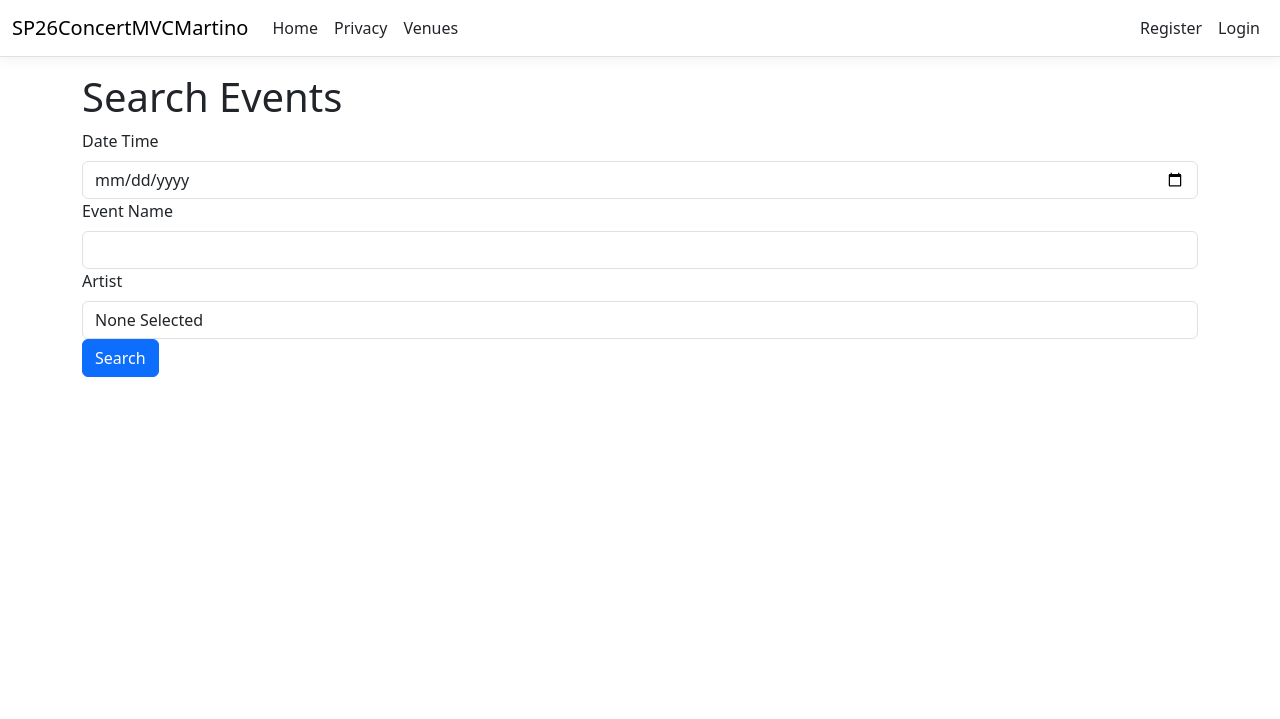
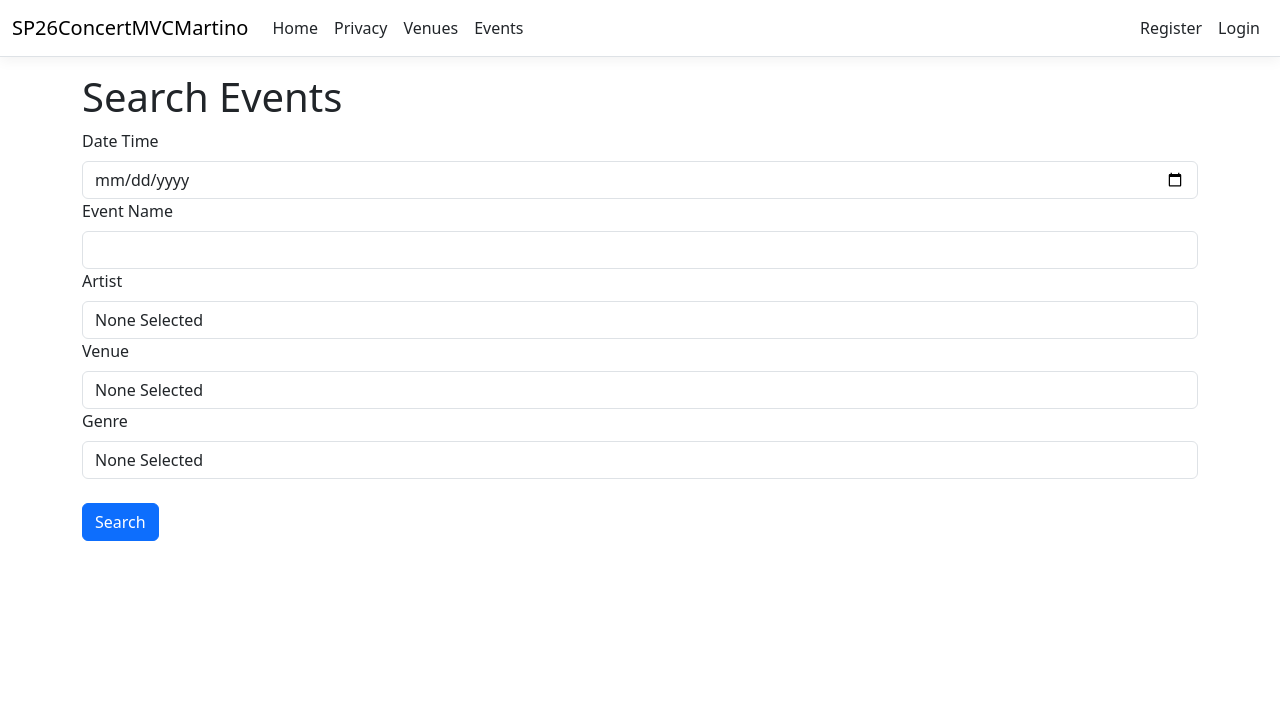
Before and after one commit to rcm00017/Concert-Project, an ASP.NET Core app: page /Event/SearchEvents in a window 1280 px wide. Shown: the top 719 px of the page. Run offline with ASP.NET Core 8, Linux system fonts and the light colour scheme; data comes from the database, SQL or seed files in the repository; style sheets or scripts are compiled from the project's sources; some libraries are stand-ins or nearby versions.

Commit message:
Completed Genre Search

```diff
--- a/SP26ConcertMVCMartino/Controllers/EventController.cs
+++ b/SP26ConcertMVCMartino/Controllers/EventController.cs
@@ -10,12 +10,25 @@ namespace SP26ConcertMVCMartino.Controllers
     {
         private IEventRepo iEventRepo;
         private IArtistRepo iArtistRepo;
+        private IVenueRepo iVenueRepo;
+        private IGenreRepo iGenreRepo;
 
 
-        public EventController(IEventRepo eventRepo, IArtistRepo artistRepo)
+        public EventController(IEventRepo eventRepo, IArtistRepo artistRepo, IVenueRepo venueRepo, IGenreRepo iGenreRepo)
         {
             this.iEventRepo = eventRepo;
             this.iArtistRepo = artistRepo;
+            this.iVenueRepo = venueRepo;
+            this.iGenreRepo = iGenreRepo;
+        }
+
+        public void CreateDropdowns()
+        {
+            ViewData["ArtistDropdown"] = new SelectList(this.iArtistRepo.GetAllArtists(), "ArtistID", "FullName");
+            ViewData["VenueDropdown"] = new SelectList(this.iVenueRepo.GetAllVenues(), "VenueID", "VenueName");
+            ViewData["GenreDropdown"] = new SelectList(this.iGenreRepo.GetAllGenres(), "GenreID", "GenreName");
+
+
         }
         [HttpGet]
         public IActionResult SearchEvents()
@@ -23,18 +36,17 @@ namespace SP26ConcertMVCMartino.Controllers
             //Create a blank form and send to user
             SearchEventsViewModel viewModel = new SearchEventsViewModel();
             //populate dropdown of artists
-            this.iArtistRepo.GetAllArtists();
 
+            CreateDropdowns();
 
-            ViewData["ArtistDropdown"] = new SelectList(this.iArtistRepo.GetAllArtists(), "ArtistID", "FullName");
 
             return View(viewModel);
 
         }
         //Search Button
-        [HttpPost]
+        //[HttpPost]
         //parameters are inputs
-        public IActionResult SearchEvents(SearchEventsViewModel viewModel)
+        public IActionResult SearchEventsResult(SearchEventsViewModel viewModel)
         {
 
             //collect inputs
@@ -70,7 +82,7 @@ namespace SP26ConcertMVCMartino.Controllers
 
             //Return results
             viewModel.SearchResult = events;
-            return View(viewModel);
+            return View("SearchEvents", viewModel);
         }
     }
 }
--- a/SP26ConcertMVCMartino/Models/EventRepo.cs
+++ b/SP26ConcertMVCMartino/Models/EventRepo.cs
@@ -1,3 +1,4 @@
+using Microsoft.EntityFrameworkCore;
 using SP26ConcertClassLibraryMartino;
 using SP26ConcertMVCMartino.Data;
 
@@ -13,7 +14,7 @@ namespace SP26ConcertMVCMartino.Models
         }
         public List<Event> GetAllEvents()
         {
-           return database.Events.ToList();
+            return database.Events.Include(e => e.Artists).ThenInclude(a => a.Genres).Include(e => e.Venue).ToList();
         }
     }
 }
--- a/SP26ConcertMVCMartino/Program.cs
+++ b/SP26ConcertMVCMartino/Program.cs
@@ -19,6 +19,7 @@ builder.Services.AddControllersWithViews();
 builder.Services.AddTransient<IVenueRepo,  VenueRepo>();
 builder.Services.AddTransient<IEventRepo, EventRepo>();
 builder.Services.AddTransient<IArtistRepo, ArtistRepo>();
+builder.Services.AddTransient<IGenreRepo, GenreRepo>();
 
 var app = builder.Build();
 
--- a/SP26ConcertMVCMartino/Views/Event/SearchEvents.cshtml
+++ b/SP26ConcertMVCMartino/Views/Event/SearchEvents.cshtml
@@ -7,20 +7,24 @@
 
 <h1>Search Events</h1>
 
-<form asp-controller="Event" asp-action="SearchEvents" method="post">
-    <div class="form-group">
+<form asp-controller="Event" asp-action="SearchEventsResult" method="get">
+    <div class="row">
+         <div class="form-group" col-md-4>
             <label class="form-label"> Date Time</label>
             <input class="form-control" asp-for="DateTime" />
 
         </div>
 
-    <div class="form-group">
+         <div class="form-group" col-md-8>
             <label class="form-label"> Event Name</label>
              <input class="form-control" asp-for="EventName" />
 
          </div>
+    </div>
 
-    <div class="form-group">
+
+    <div class="row">
+        <div class="form-group" col-md-4>
              <label class="form-label"> Artist</label>
              <select class="form-control" asp-for="ArtistID" asp-items="@ViewBag.ArtistDropdown">
             <option value=null> None Selected</option>
@@ -28,13 +32,38 @@
 
 
          </div>
+        <div class="form-group" col-md-4>
+             <label class="form-label"> Venue</label>
+             <select class="form-control" asp-for="VenueID" asp-items="@ViewBag.VenueDropdown">
+            <option value=null> None Selected</option>
+            </select>
+
+
+        </div>
+        <div class="form-group" col-md-4>
+             <label class="form-label"> Genre</label>
+             <select class="form-control" asp-for="GenreID" asp-items="@ViewBag.GenreDropdown">
+            <option value=null> None Selected</option>
+            </select>
+
+
+         </div>
+    </div>
+
+
+    <br/>
 
 
     <button class="btn btn-primary" type="submit">Search</button>
 
+
+
 </Form>
 
 @if(Model.SearchResult != null){
+    <br/>
+    <hr/>
+    <br/>
 @if(Model.SearchResult.Any()){
 <table class="table table-bordered table-striped">
 
@@ -42,6 +71,7 @@
         <tr>
         <th> Date Time</th>
         <th> Event Name</th>
+        <th>Artist(s)</th>
         </tr>
     </thead>
     <tbody>
@@ -58,6 +88,29 @@
 
                 }
                 <td>@currentEvent.EventName</td>
+                        <td>
+                            @if (currentEvent.Artists.Any())
+                            {
+                                <ul>
+                                @foreach (Artist artist in @currentEvent.Artists)
+                            {
+                             <li> @artist.FullName</li>
+                            }
+                                </ul>
+
+                            }
+                            else
+                            {
+                                <span>Artist TBD</span>
+                            }
+                        </td>
+                        <td>
+                            <p>@currentEvent.Venue.VenueName</p>
+                            <p>@currentEvent.Venue.AddressFriendlyName</p>
+
+                        </td>
+
+
             </tr>
         }
 
@@ -67,6 +120,6 @@
     }
     else
     {
-     <p>No Search Results</p>
+     <h3 class="text-danger">No Search Results</h3>
     }
 }
--- a/SP26ConcertMVCMartino/Views/Shared/_Layout.cshtml
+++ b/SP26ConcertMVCMartino/Views/Shared/_Layout.cshtml
@@ -29,6 +29,9 @@
                         <li class="nav-item">
                             <a class="nav-link text-dark" asp-area="" asp-controller="Venue" asp-action="ListAllVenues">Venues</a>
                         </li>
+                        <li class="nav-item">
+                            <a class="nav-link text-dark" asp-area="" asp-controller="Event" asp-action="SearchEvents">Events</a>
+                        </li>
                     </ul>
                     <partial name="_LoginPartial" />
                 </div>
```
Also changed, not shown: SP26ConcertMVCMartino/Data/InitialDatabase.cs (+38 -21 lines), SP26ConcertMVCMartino/Models/GenreRepo.cs (added, +19 -0 lines), SP26ConcertMVCMartino/Models/IGenreRepo.cs (added, +9 -0 lines), SP26ConcertMVCMartino/Views/Venue/ListAllVenues.cshtml (+17 -1 lines), SP26ConcertTestMartino/EventTest.cs (+19 -7 lines), .github/copilot-instructions.md (added). Lines whose indentation alone changed are shown as unchanged.
